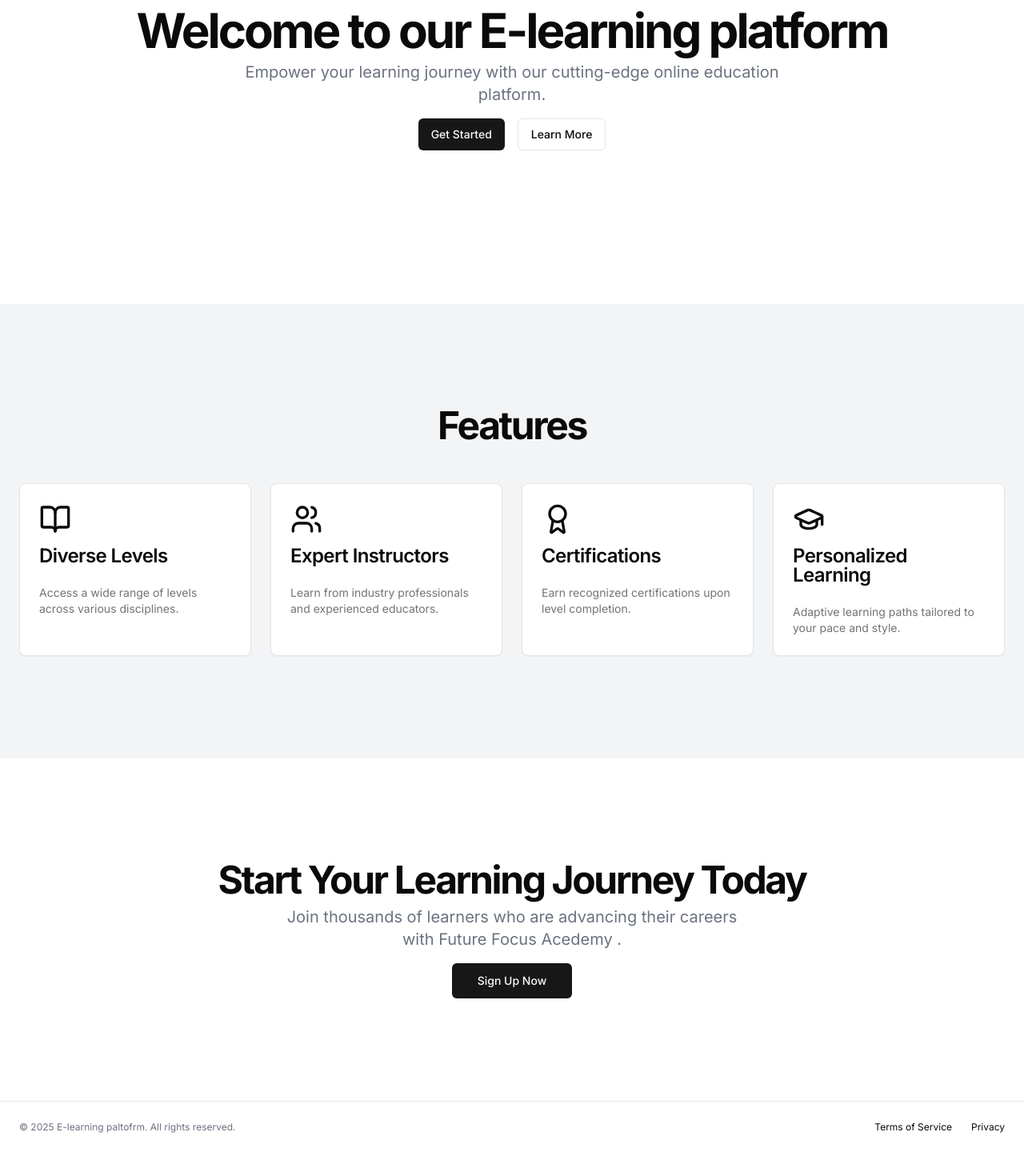
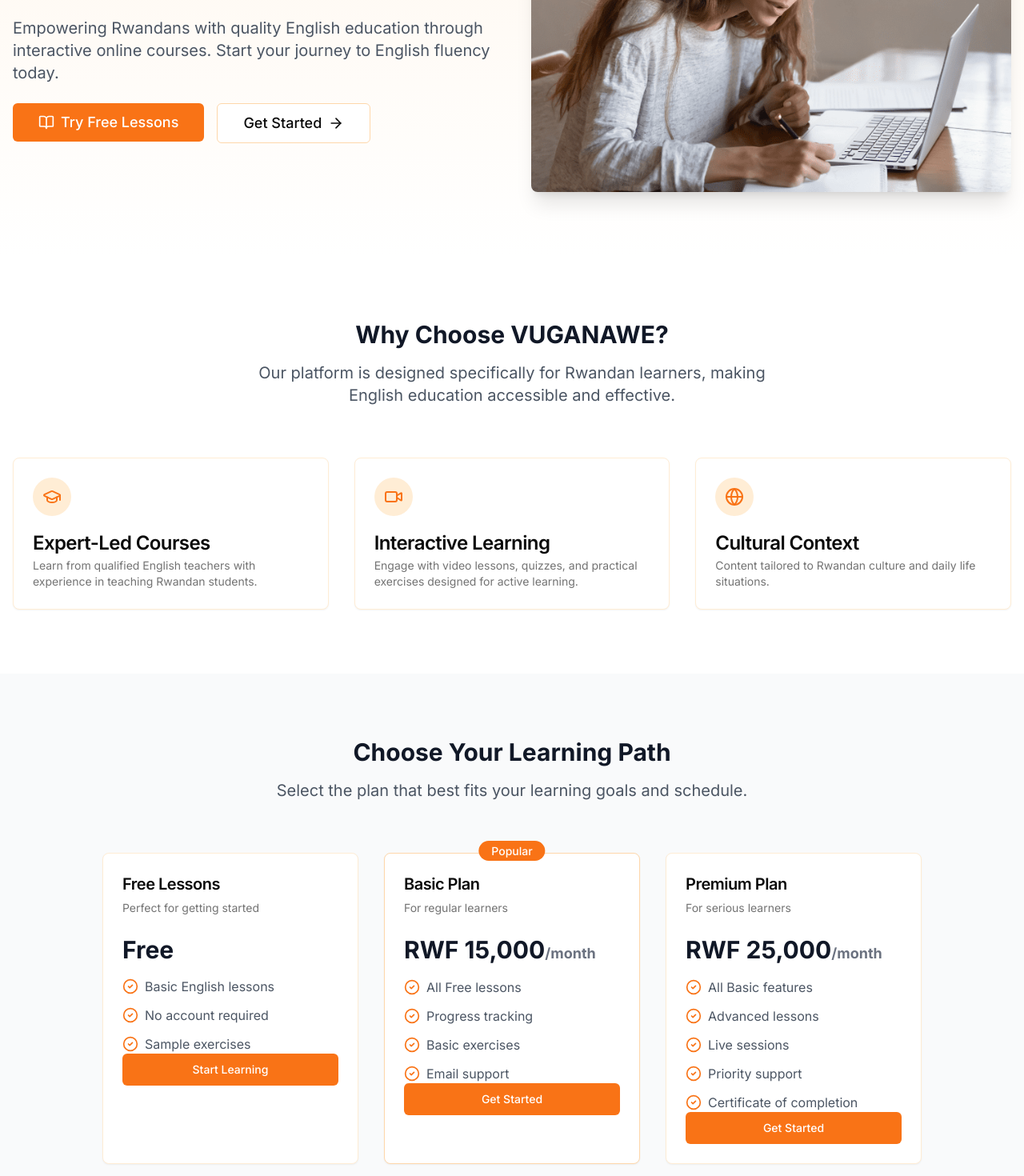
Before and after one commit to rodriguecyber/vuganawe-fn, a Next.js app: page / in a window 1280 px wide. Shown: the part 240-1710 px from the top of the page at 80% size. Before the commit the page ends 1681 px from the top, so only its background shows below. Built offline with nearby package versions, Linux system fonts and the light colour scheme; no server answers.

Commit message:
home page

```diff
--- a/src/app/page.tsx
+++ b/src/app/page.tsx
@@ -1,124 +1,244 @@
-import Link from 'next/link'
+'use client';
+
 import { Button } from "@/components/ui/button"
 import { Card, CardContent, CardDescription, CardHeader, CardTitle } from "@/components/ui/card"
-import { GraduationCap, BookOpen, Users, Award } from 'lucide-react'
-import Head from 'next/head'
+import { ArrowRight, BookOpen, CheckCircle2, GraduationCap, Globe, Users, Video } from 'lucide-react'
+import Link from 'next/link'
+import Image from 'next/image'
 
-export default function LandingPage() {
+
+export default function HomePage() {
   return (
-  <div className="flex flex-col min-h-screen">
-      <header className="px-4 lg:px-6 h-14 flex items-center">
-        <Link className="flex items-center justify-center" href="/">
-          <GraduationCap className="h-6 w-6" />
-          <span className="sr-only">E-learning platform</span>
+    <div className="min-h-screen bg-gray-50">
+
+      <section className="relative bg-gradient-to-b from-orange-50 to-white py-20">
+        <div className="container mx-auto px-4">
+          <div className="grid md:grid-cols-2 gap-12 items-center">
+            <div className="space-y-6">
+              <h1 className="text-4xl md:text-5xl font-bold text-gray-900 leading-tight">
+                Learn English with <span className="text-orange-500">VUGANAWE</span>
+              </h1>
+              <p className="text-xl text-gray-600">
+                Empowering Rwandans with quality English education through interactive online courses. Start your journey to English fluency today.
+              </p>
+              <div className="flex flex-col sm:flex-row gap-4">
+                <Link href="/free-courses">
+                  <Button className="bg-orange-500 hover:bg-orange-600 text-white px-8 py-6 text-lg">
+                    <BookOpen className="mr-2 h-5 w-5" />
+                    Try Free Lessons
+                  </Button>
                 </Link>
-        <nav className="ml-auto flex gap-4 sm:gap-6">
-          <Link className="text-sm font-medium hover:underline underline-offset-4" href="#features">
-            Features
+                <Link href="/register">
+                  <Button variant="outline" className="px-8 py-6 text-lg border-orange-200 hover:bg-orange-50">
+                    Get Started
+                    <ArrowRight className="ml-2 h-5 w-5" />
+                  </Button>
                 </Link>
-          <Link className="text-sm font-medium hover:underline underline-offset-4" href="#testimonials">
-            Testimonials
-          </Link>
-          <Link className="text-sm font-medium hover:underline underline-offset-4" href="#pricing">
-            Pricing
-          </Link>
-        </nav>
-      </header>
-      <main className="flex-1">
-        <section className="w-full py-12 md:py-24 lg:py-32 xl:py-48">
-          <div className="container px-4 md:px-6">
-            <div className="flex flex-col items-center space-y-4 text-center">
-              <div className="space-y-2">
-                <h1 className="text-3xl font-bold tracking-tighter sm:text-4xl md:text-5xl lg:text-6xl/none">
-                  Welcome to our E-learning platform
-                </h1>
-                <p className="mx-auto max-w-[700px] text-gray-500 md:text-xl dark:text-gray-400">
-                  Empower your learning journey with our cutting-edge online education platform.
-                </p>
               </div>
-              <div className="space-x-4">
-                <Button asChild>
-                  <Link href="/register">Get Started</Link>
-                </Button>
-                <Button variant="outline" asChild>
-                  <Link href="/learn-more">Learn More</Link>
-                </Button>
+            </div>
+            <div className="relative h-[400px] rounded-lg overflow-hidden shadow-xl">
+              <Image
+                src="/hero-image.png"
+                alt="Students learning English"
+                fill
+                className="object-cover"
+                priority
+              />
             </div>
           </div>
         </div>
       </section>
-        <section id="features" className="w-full py-12 md:py-24 lg:py-32 bg-gray-100 dark:bg-gray-800">
-          <div className="container px-4 md:px-6">
-            <h2 className="text-3xl font-bold tracking-tighter sm:text-5xl text-center mb-12">Features</h2>
-            <div className="grid gap-6 sm:grid-cols-2 lg:grid-cols-4">
-              <Card>
+
+      {/* Features Section */}
+      <section className="py-20 bg-white">
+        <div className="container mx-auto px-4">
+          <div className="text-center mb-16">
+            <h2 className="text-3xl font-bold text-gray-900 mb-4">Why Choose VUGANAWE?</h2>
+            <p className="text-xl text-gray-600 max-w-2xl mx-auto">
+              Our platform is designed specifically for Rwandan learners, making English education accessible and effective.
+            </p>
+          </div>
+          <div className="grid md:grid-cols-3 gap-8">
+            <Card className="border-orange-100 hover:shadow-lg transition-shadow">
               <CardHeader>
-                  <BookOpen className="h-10 w-10 mb-2" />
-                  <CardTitle>Diverse Levels</CardTitle>
+                <div className="w-12 h-12 bg-orange-100 rounded-full flex items-center justify-center mb-4">
+                  <GraduationCap className="h-6 w-6 text-orange-500" />
+                </div>
+                <CardTitle>Expert-Led Courses</CardTitle>
+                <CardDescription>
+                  Learn from qualified English teachers with experience in teaching Rwandan students.
+                </CardDescription>
               </CardHeader>
-                <CardContent>
-                  <CardDescription>Access a wide range of levels across various disciplines.</CardDescription>
+            </Card>
+            <Card className="border-orange-100 hover:shadow-lg transition-shadow">
+              <CardHeader>
+                <div className="w-12 h-12 bg-orange-100 rounded-full flex items-center justify-center mb-4">
+                  <Video className="h-6 w-6 text-orange-500" />
+                </div>
+                <CardTitle>Interactive Learning</CardTitle>
+                <CardDescription>
+                  Engage with video lessons, quizzes, and practical exercises designed for active learning.
+                </CardDescription>
+              </CardHeader>
+            </Card>
+            <Card className="border-orange-100 hover:shadow-lg transition-shadow">
+              <CardHeader>
+                <div className="w-12 h-12 bg-orange-100 rounded-full flex items-center justify-center mb-4">
+                  <Globe className="h-6 w-6 text-orange-500" />
+                </div>
+                <CardTitle>Cultural Context</CardTitle>
+                <CardDescription>
+                  Content tailored to Rwandan culture and daily life situations.
+                </CardDescription>
+              </CardHeader>
+            </Card>
+          </div>
+        </div>
+      </section>
+
+      {/* Plans Section */}
+      <section className="py-20 bg-gray-50">
+        <div className="container mx-auto px-4">
+          <div className="text-center mb-16">
+            <h2 className="text-3xl font-bold text-gray-900 mb-4">Choose Your Learning Path</h2>
+            <p className="text-xl text-gray-600 max-w-2xl mx-auto">
+              Select the plan that best fits your learning goals and schedule.
+            </p>
+          </div>
+          <div className="grid md:grid-cols-3 gap-8 max-w-5xl mx-auto">
+            {/* Free Plan */}
+            <Card className="border-orange-100 hover:shadow-lg transition-shadow">
+              <CardHeader>
+                <CardTitle className="text-xl">Free Lessons</CardTitle>
+                <CardDescription>Perfect for getting started</CardDescription>
+              </CardHeader>
+              <CardContent className="space-y-4">
+                <div className="text-3xl font-bold text-gray-900">Free</div>
+                <ul className="space-y-3">
+                  <li className="flex items-center text-gray-600">
+                    <CheckCircle2 className="h-5 w-5 text-orange-500 mr-2" />
+                    Basic English lessons
+                  </li>
+                  <li className="flex items-center text-gray-600">
+                    <CheckCircle2 className="h-5 w-5 text-orange-500 mr-2" />
+                    No account required
+                  </li>
+                  <li className="flex items-center text-gray-600">
+                    <CheckCircle2 className="h-5 w-5 text-orange-500 mr-2" />
+                    Sample exercises
+                  </li>
+                </ul>
+                <Link href="/free-courses">
+                  <Button className="w-full bg-orange-500 hover:bg-orange-600 text-white">
+                    Start Learning
+                  </Button>
+                </Link>
               </CardContent>
             </Card>
-              <Card>
+
+            {/* Basic Plan */}
+            <Card className="border-orange-200 hover:shadow-lg transition-shadow relative">
+              <div className="absolute -top-4 left-1/2 transform -translate-x-1/2">
+                <span className="bg-orange-500 text-white px-4 py-1 rounded-full text-sm font-medium">
+                  Popular
+                </span>
+              </div>
               <CardHeader>
-                  <Users className="h-10 w-10 mb-2" />
-                  <CardTitle>Expert Instructors</CardTitle>
+                <CardTitle className="text-xl">Basic Plan</CardTitle>
+                <CardDescription>For regular learners</CardDescription>
               </CardHeader>
-                <CardContent>
-                  <CardDescription>Learn from industry professionals and experienced educators.</CardDescription>
+              <CardContent className="space-y-4">
+                <div className="text-3xl font-bold text-gray-900">RWF 15,000<span className="text-lg text-gray-500">/month</span></div>
+                <ul className="space-y-3">
+                  <li className="flex items-center text-gray-600">
+                    <CheckCircle2 className="h-5 w-5 text-orange-500 mr-2" />
+                    All Free lessons
+                  </li>
+                  <li className="flex items-center text-gray-600">
+                    <CheckCircle2 className="h-5 w-5 text-orange-500 mr-2" />
+                    Progress tracking
+                  </li>
+                  <li className="flex items-center text-gray-600">
+                    <CheckCircle2 className="h-5 w-5 text-orange-500 mr-2" />
+                    Basic exercises
+                  </li>
+                  <li className="flex items-center text-gray-600">
+                    <CheckCircle2 className="h-5 w-5 text-orange-500 mr-2" />
+                    Email support
+                  </li>
+                </ul>
+                <Link href="/register">
+                  <Button className="w-full bg-orange-500 hover:bg-orange-600 text-white">
+                    Get Started
+                  </Button>
+                </Link>
               </CardContent>
             </Card>
-              <Card>
+
+            {/* Premium Plan */}
+            <Card className="border-orange-100 hover:shadow-lg transition-shadow">
               <CardHeader>
-                  <Award className="h-10 w-10 mb-2" />
-                  <CardTitle>Certifications</CardTitle>
+                <CardTitle className="text-xl">Premium Plan</CardTitle>
+                <CardDescription>For serious learners</CardDescription>
               </CardHeader>
-                <CardContent>
-                  <CardDescription>Earn recognized certifications upon level completion.</CardDescription>
-                </CardContent>
-              </Card>
-              <Card>
-                <CardHeader>
-                  <GraduationCap className="h-10 w-10 mb-2" />
-                  <CardTitle>Personalized Learning</CardTitle>
-                </CardHeader>
-                <CardContent>
-                  <CardDescription>Adaptive learning paths tailored to your pace and style.</CardDescription>
+              <CardContent className="space-y-4">
+                <div className="text-3xl font-bold text-gray-900">RWF 25,000<span className="text-lg text-gray-500">/month</span></div>
+                <ul className="space-y-3">
+                  <li className="flex items-center text-gray-600">
+                    <CheckCircle2 className="h-5 w-5 text-orange-500 mr-2" />
+                    All Basic features
+                  </li>
+                  <li className="flex items-center text-gray-600">
+                    <CheckCircle2 className="h-5 w-5 text-orange-500 mr-2" />
+                    Advanced lessons
+                  </li>
+                  <li className="flex items-center text-gray-600">
+                    <CheckCircle2 className="h-5 w-5 text-orange-500 mr-2" />
+                    Live sessions
+                  </li>
+                  <li className="flex items-center text-gray-600">
+                    <CheckCircle2 className="h-5 w-5 text-orange-500 mr-2" />
+                    Priority support
+                  </li>
+                  <li className="flex items-center text-gray-600">
+                    <CheckCircle2 className="h-5 w-5 text-orange-500 mr-2" />
+                    Certificate of completion
+                  </li>
+                </ul>
+                <Link href="/register">
+                  <Button className="w-full bg-orange-500 hover:bg-orange-600 text-white">
+                    Get Started
+                  </Button>
+                </Link>
               </CardContent>
             </Card>
           </div>
         </div>
       </section>
-        <section id="cta" className="w-full py-12 md:py-24 lg:py-32">
-          <div className="container px-4 md:px-6">
-            <div className="flex flex-col items-center space-y-4 text-center">
-              <div className="space-y-2">
-                <h2 className="text-3xl font-bold tracking-tighter sm:text-5xl">
-                  Start Your Learning Journey Today
-                </h2>
-                <p className="mx-auto max-w-[600px] text-gray-500 md:text-xl dark:text-gray-400">
-                  Join thousands of learners who are advancing their careers with Future Focus Acedemy .
+
+      {/* CTA Section */}
+      <section className="py-20 bg-orange-50">
+        <div className="container mx-auto px-4 text-center">
+          <h2 className="text-3xl font-bold text-gray-900 mb-6">Ready to Start Your English Journey?</h2>
+          <p className="text-xl text-gray-600 mb-8 max-w-2xl mx-auto">
+            Join thousands of Rwandan learners who are improving their English skills with VUGANAWE.
           </p>
-              </div>
-              <Button size="lg" asChild>
-                <Link href="/register">Sign Up Now</Link>
+          <div className="flex flex-col sm:flex-row gap-4 justify-center">
+            <Link href="/free-courses">
+              <Button className="bg-orange-500 hover:bg-orange-600 text-white px-8 py-6 text-lg">
+                <BookOpen className="mr-2 h-5 w-5" />
+                Try Free Lessons
               </Button>
+            </Link>
+            <Link href="/register">
+              <Button variant="outline" className="px-8 py-6 text-lg border-orange-200 hover:bg-orange-100">
+                Create Account
+                <ArrowRight className="ml-2 h-5 w-5" />
+              </Button>
+            </Link>
           </div>
         </div>
       </section>
-      </main>
-      <footer className="flex flex-col gap-2 sm:flex-row py-6 w-full shrink-0 items-center px-4 md:px-6 border-t">
-        <p className="text-xs text-gray-500 dark:text-gray-400">© 2025 E-learning paltofrm. All rights reserved.</p>
-        <nav className="sm:ml-auto flex gap-4 sm:gap-6">
-          <Link className="text-xs hover:underline underline-offset-4" href="#">
-            Terms of Service
-          </Link>
-          <Link className="text-xs hover:underline underline-offset-4" href="#">
-            Privacy
-          </Link>
-        </nav>
-      </footer>
     </div>
   )
 }
--- a/src/lib/types/schedule.ts
+++ b/src/lib/types/schedule.ts
@@ -4,10 +4,10 @@ export type MeetingStatus = 'pending' | 'approved' | 'rejected' | 'completed' |
 
 export interface MeetingSchedule {
     _id: string;
-    student_id: string;
+    student: {full_name:string};
     student_name?: string;
-    requested_date: Date;
-    requested_time: string;
+    requestedDate: Date;
+    requestedTime: string;
     duration: number; // in minutes
     platform: MeetingPlatform;
     meeting_link?: string;
```
Also changed, not shown: src/app/student/schedule/page.tsx (+4 -4 lines), public/hero-image.png (added). Lines whose indentation alone changed are shown as unchanged.
